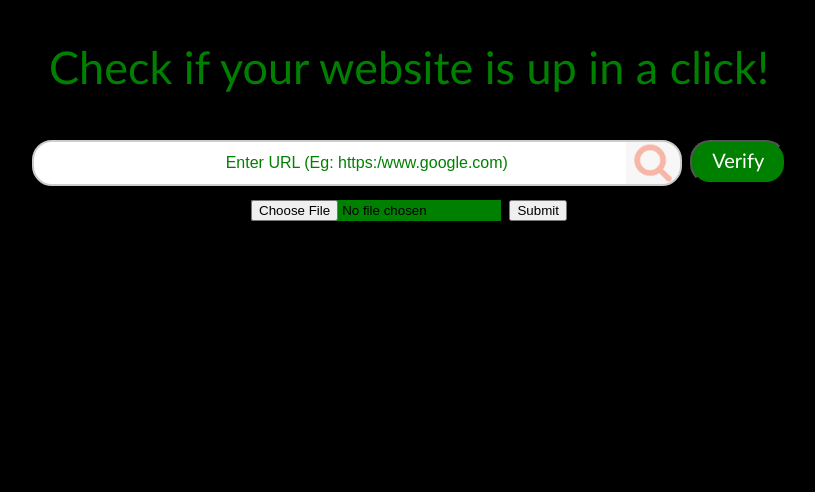
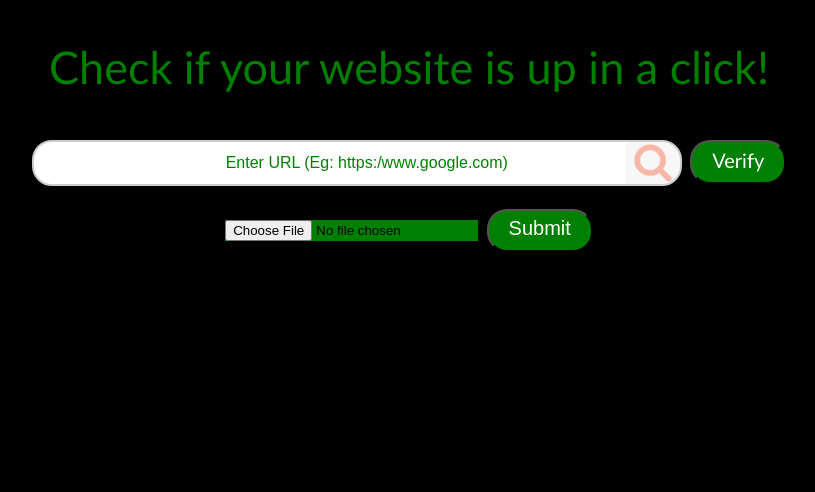
Before and after one commit to yashvidonga/Website_Status_Checker, a Django app: page / in a window 1280 px wide. Shown: the part 139-631 px from the top of the page, without its empty margins (231-1046 px from the left). Run offline with Django 3.2, Linux system fonts and the light colour scheme.

Commit message:
commit on main

```diff
--- a/Check_Website_Status/first/static/first/template1.css
+++ b/Check_Website_Status/first/static/first/template1.css
@@ -103,6 +103,15 @@ input[type="text"]:focus {
   color: #018301;
   background-color: yellowgreen;
 }
+/* .home .search .submit{
+  background: green;
+  border-radius: 20px;
+  padding: 6px 20px 10px 20px;
+  font-family: "Trebuchet MS";
+  font-size: 20px;
+  font-weight: bolder;
+  color: white;
+} */
 img {
   width: 150px;
   height: 150px;
@@ -125,10 +134,15 @@ img {
 .dic {
   color: white;
 }
-.custom-file-input{
-  width: 250px;
-  box-sizing: border-box;
-  background-color: green;
+ .home .choose  {
+ background: green;
+ border-radius: 20px;
+ margin-top: 23px;
+ padding: 6px 20px 10px 20px;
+ font-size: 20px;
+ font-weight: bolder;
+ color: white;
+
 }
 
 /*about*/
--- a/Check_Website_Status/first/templates/first/template1.html
+++ b/Check_Website_Status/first/templates/first/template1.html
@@ -45,11 +45,11 @@
             <button type="submit" class="verify">Verify</button>
 
           </form>
-          <form method = "POST" action="upload/" enctype = "multipart/form-data">
+          <form method = "POST" action="upload/" class="fileupload" enctype = "multipart/form-data">
             {% csrf_token %}
 
-            <input type = "file" class="custom-file-input" name = "upload1" id = "upload1" accept = ".csv" />
-            <input type = "submit">
+            <input type = "file" style="background-color: green;" class="custom-file-input" name = "upload1" id = "upload1" accept = ".csv" />
+            <input type = "submit" style=" background: green; border-radius: 20px;margin-top: 23px; padding: 6px 20px 10px 20px; font-size: 20px; font-weight: bolder; color: white;" >
           </form>
           <div class="dic">
           <table>
```
